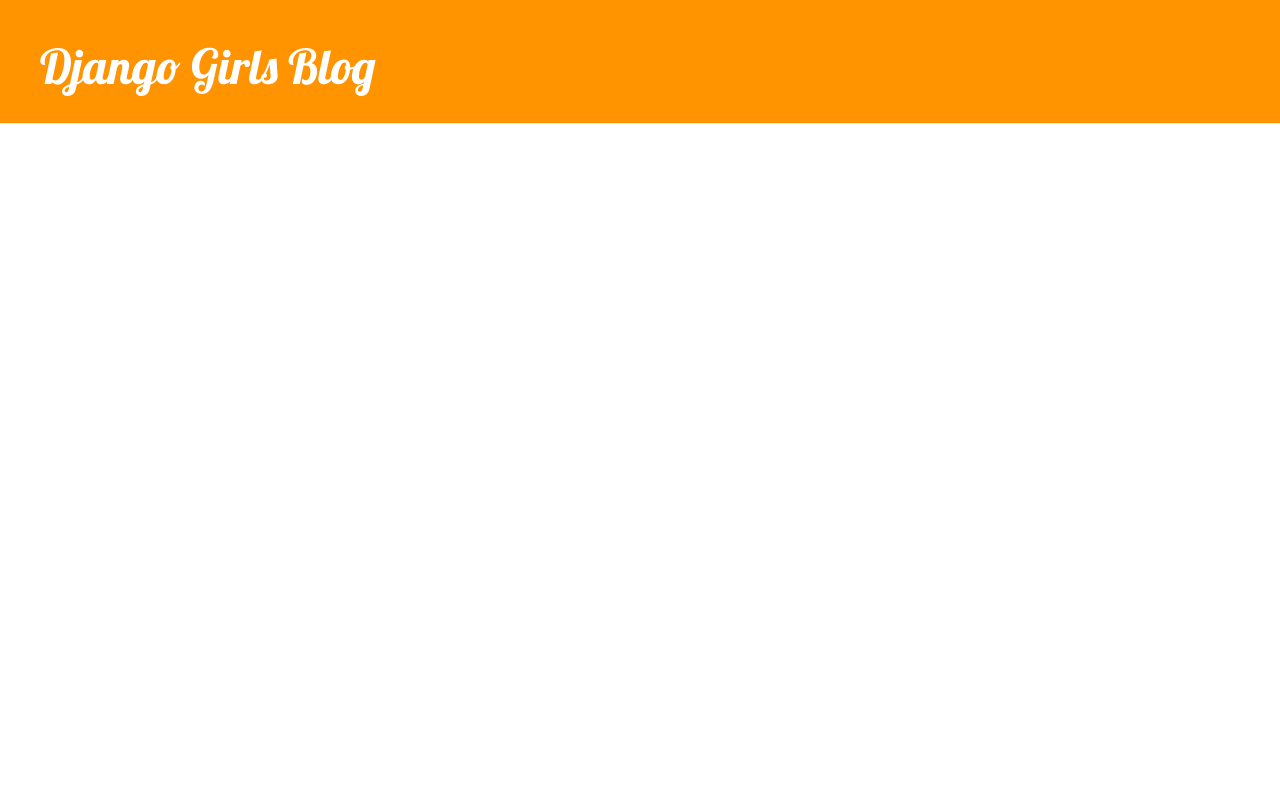
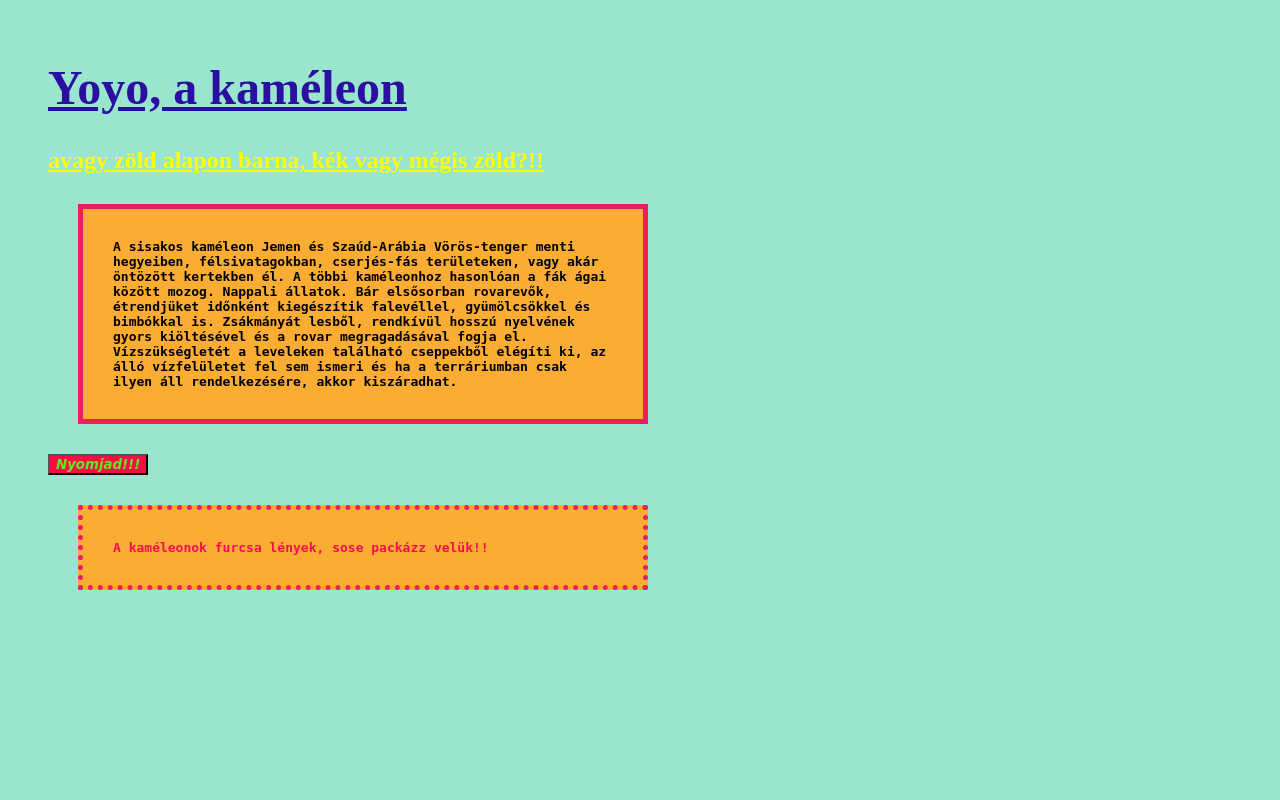
Before and after one commit to tobiasaandi/my-first-blog, a Django app: page / in a window 1280 px wide. Run offline with Django 3.2, Linux system fonts and the light colour scheme; data that the repository does not hold is empty; some libraries are stand-ins or nearby versions.

Commit message:
Big modifying

```diff
--- a/blog/static/css/blog.css
+++ b/blog/static/css/blog.css
@@ -1,22 +1,59 @@
-.page-header {
-        background-color: #ff9400;
+    body {
+    background-color: #99e5ce;
+}
+    .page-header {
+        background-color: #99e5ce;
         margin-top: 0;
         padding: 20px 20px 20px 40px;
     }
 
     .page-header h1, .page-header h1 a, .page-header h1 a:visited, .page-header h1 a:active {
-        color: #ffffff;
+        color: #2a0fa1;
         font-size: 36pt;
-        text-decoration: none;
+        text-decoration: underline;
     }
 
     .content {
         margin-left: 40px;
+        background-color: #ccff99;
+        color: #000000;
+        font-family:"Courier New", Courier, monospace;
+    }
+    a:link {
+    color: yellow;
     }
 
-    h1, h2, h3, h4 {
-        font-family: 'Lobster', cursive;
+/* visited link */
+    a:visited {
+    color: #015873;
     }
+/* mouse over link */
+    a:hover {
+    color: #fb0a5a;
+    }
+
+
+    .h1 {
+      font-family: 'Impact', Charcoal, sans-serif;
+      font-size: 35px;
+     }
+    .h2{
+       font-family: 'Impact', Charcoal, sans-serif;
+       font-size: 22px;
+      }
+
+    .h3 {
+        background-color: #b0c4de
+        font-size: 20px;
+        font-style: normal;
+        font-weight: bold;
+        color: #ffffff;
+        font-stretch: ultra-condensed;
+    }
+
+
+
+
     .date {
        float: right;
        color: #828282;
--- a/blog/templates/blog/post_list.html
+++ b/blog/templates/blog/post_list.html
@@ -1,31 +1,51 @@
 {% load staticfiles %}
 <html>
     <head>
-        <title>Django Girls blog</title>
-        <link rel="stylesheet" href="//maxcdn.bootstrapcdn.com/bootstrap/3.2.0/css/bootstrap.min.css">
-        <link rel="stylesheet" href="//maxcdn.bootstrapcdn.com/bootstrap/3.2.0/css/bootstrap-theme.min.css">
-        <link href="http://fonts.googleapis.com/css?family=Lobster&subset=latin,latin-ext" rel="stylesheet" type="text/css">
+    <style>
+    p {
+        background-color: #fbac33;
+        width: 500px;
+        padding: 30px;
+        border: 5px solid #e91e63;
+        margin: 30px;
+        color: #000000;
+        font-family: monospace;
+        font-weight: bold;
+    }
+    button {
+      font-style: oblique;
+      background-color: #f50e44;
+      color: #63e91e;
+      font-weight: bold;
+      font-family: cursive ;
+
+
+    }
+    p.dotted {
+      border-style: dotted;
+    color:#fb0a5a;
+  }
+
+    </style>
+        <title>Yoyo</title>
         <link rel="stylesheet" href="{% static 'css/blog.css' %}">
     </head>
 
     <body>
         <div class="page-header">
-            <h1><a href="/">Django Girls Blog</a></h1>
+            <h1><a href="https://www.youtube.com/watch?v=bddoo38vsH8">Yoyo, a kaméleon</a></h1>
+            <h2><a href="http://www.chameleonfarm.hu/index.html/" target: "_blank">avagy zöld alapon barna, kék vagy mégis zöld?!!</a></h2>
+<p>A sisakos kaméleon Jemen és Szaúd-Arábia Vörös-tenger menti hegyeiben, félsivatagokban, cserjés-fás területeken, vagy akár öntözött kertekben él. A többi kaméleonhoz hasonlóan a fák ágai között mozog. Nappali állatok. Bár elsősorban rovarevők, étrendjüket időnként kiegészítik falevéllel, gyümölcsökkel és bimbókkal is. Zsákmányát lesből, rendkívül hosszú nyelvének gyors kiöltésével és a rovar megragadásával fogja el. Vízszükségletét a leveleken található cseppekből elégíti ki, az álló vízfelületet fel sem ismeri és ha a terráriumban csak ilyen áll rendelkezésére, akkor kiszáradhat.</p>
+
+<p2 id="demo"></p2>
+
+<button type="button"
+onclick="document.getElementById('demo').innerHTML = 'Gyík vagy! :D'">
+Nyomjad!!!</button>
+
+
+<p class="dotted">A kaméleonok furcsa lények, sose packázz velük!!</p>
         </div>
-        <div class="content container">
-            <div class="row">
-                <div class="col-md-8">
-                {% for post in posts %}
-                    <div class="post">
-                        <div class="date">
-                            {{ post.published_date }}
-                        </div>
-                        <h1><a href="">{{ post.title }}</a></h1>
-                        <p>{{ post.text|linebreaks }}</p>
-                    </div>
-                {% endfor %}
-                </div>
-            </div>
-        </div>
+
     </body>
 </html>
```
